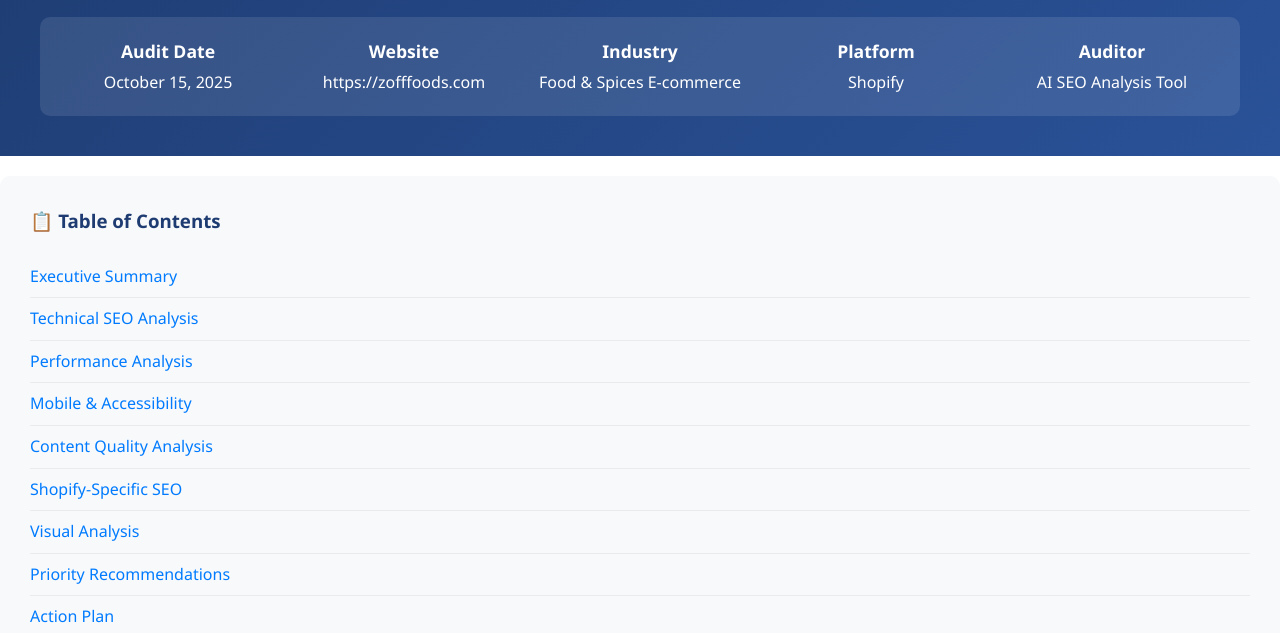
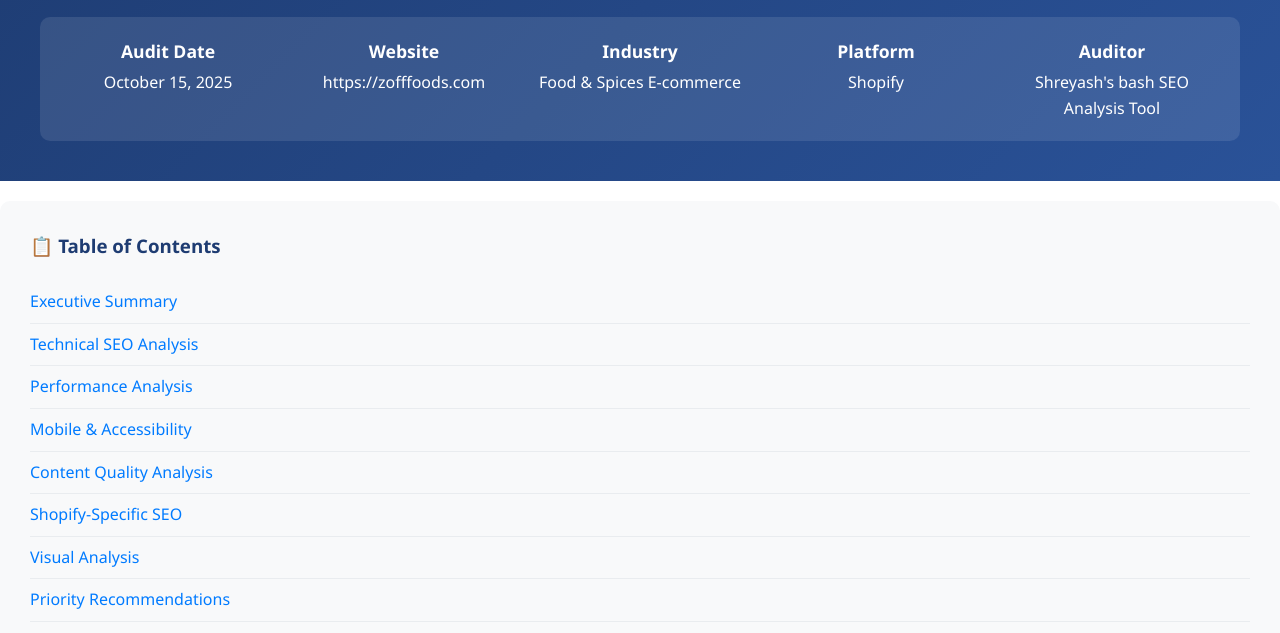
Before and after one commit to ishre/zoffseo, a plain HTML site: page index.html in a window 1280 px wide. Shown: the part 158-791 px from the top of the page. Drawn offline with Linux system fonts and the light colour scheme.

Commit message:
Update index.html

```diff
--- a/index.html
+++ b/index.html
@@ -462,7 +462,7 @@
                 </div>
                 <div>
                     <strong>Auditor</strong>
-                    AI SEO Analysis Tool
+                    Shreyash's bash SEO Analysis Tool
                 </div>
             </div>
         </div>
```
